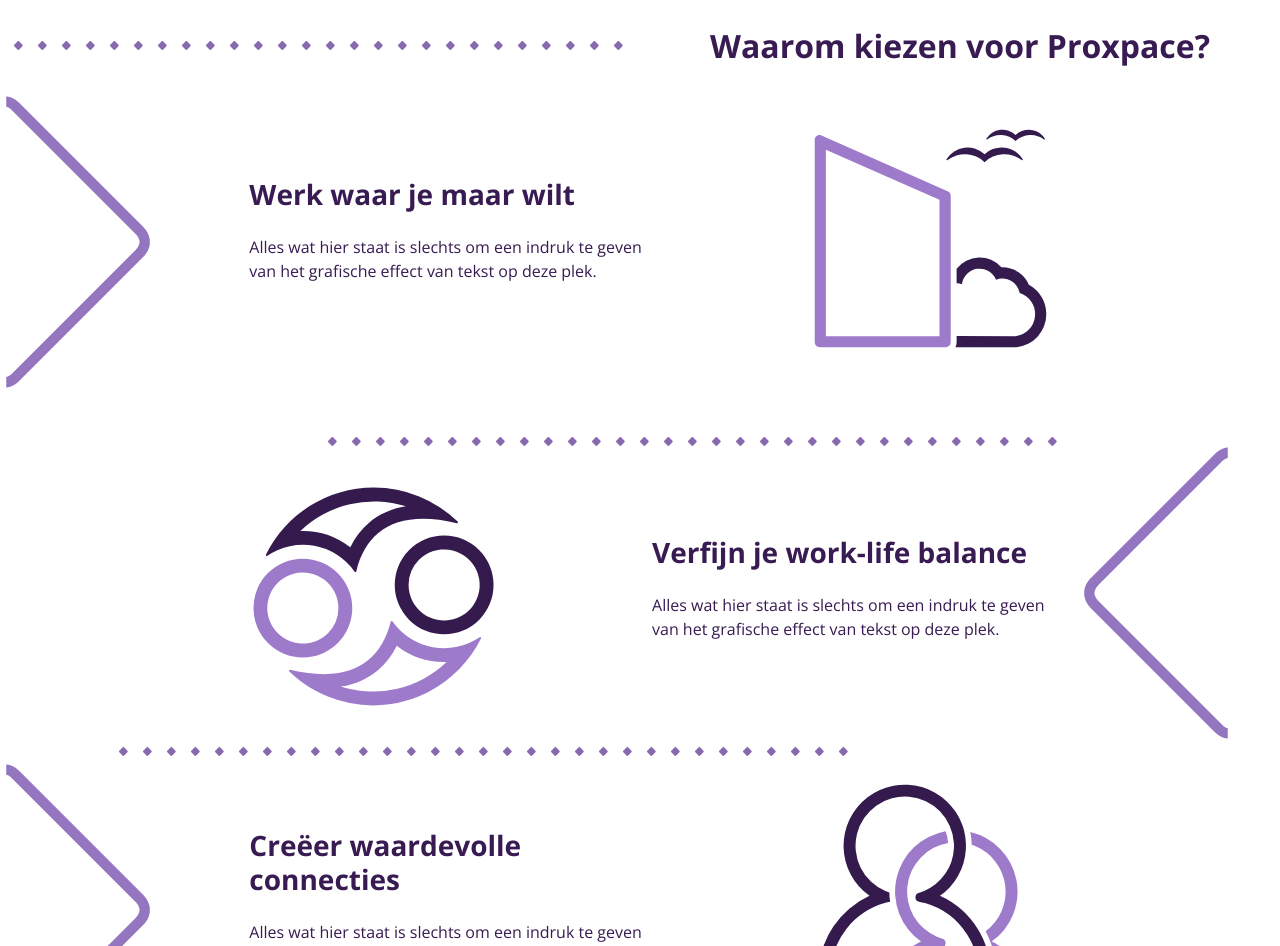
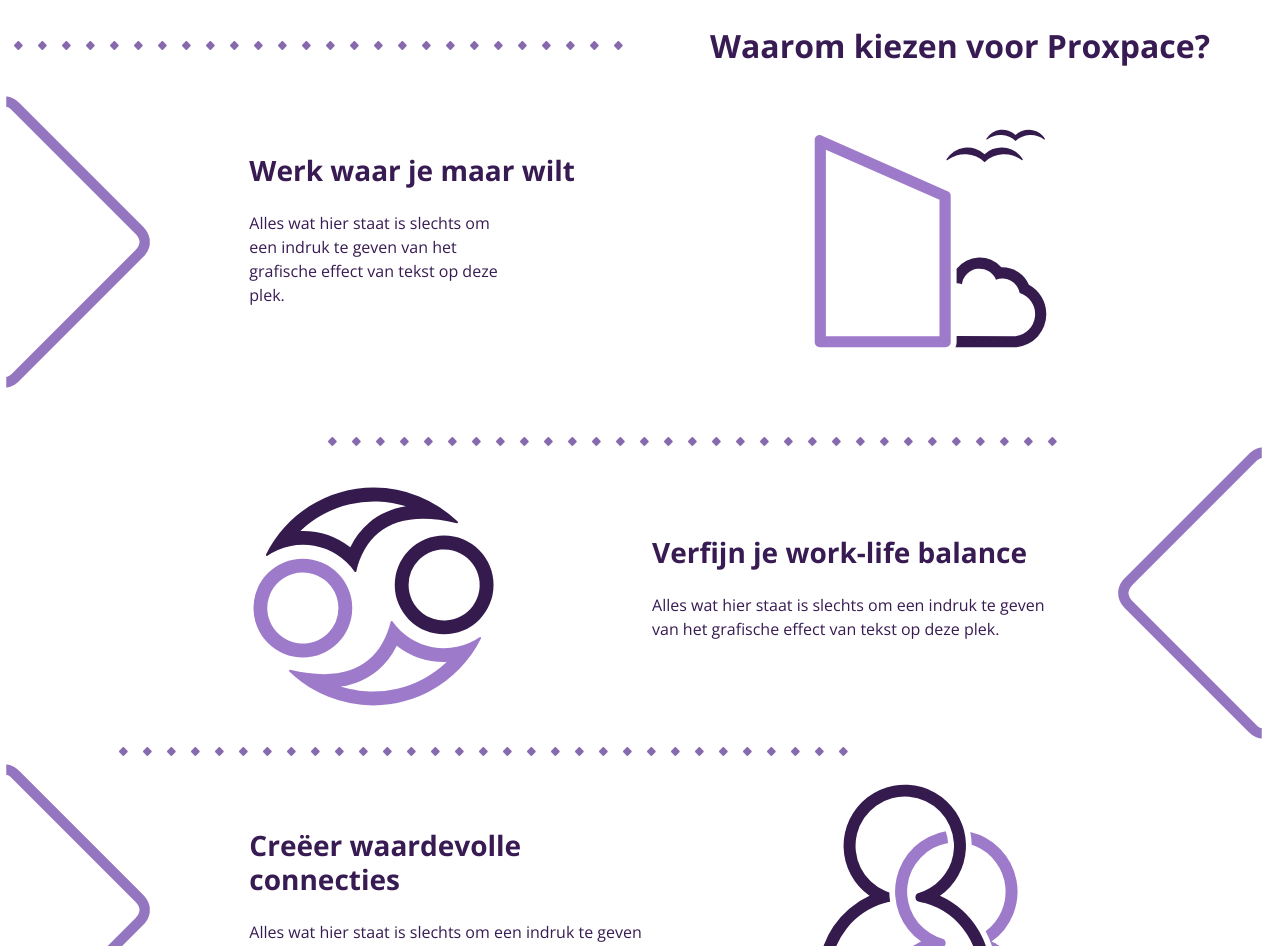
Before and after one commit to Texaco360/Proxpace, a website: page verhuurderspagina.html in a window 1280 px wide. Shown: the part 1597-2543 px from the top of the page. Drawn offline with Linux system fonts and the light colour scheme.

Commit message:
fix icons

```diff
--- a/verhuurderspagina.html
+++ b/verhuurderspagina.html
@@ -247,8 +247,7 @@
 
 
 
-    <!--BEGIN VIKTOR-->
-    <!--EINDE VIKTOR-->
+
 
 <!--BEGIN VIKTOR-->
     <section class="container-fluid">
@@ -257,7 +256,7 @@
              <div class="vierkantlijn my-4 my-lg-0"></div>
             </div>
             <div class="col-md-6">
-                <h2 class="fs-2 text-center text-md-left my-md-4"><strong>Waarom kiezen voor Proxpace?</strong></h2>
+                <h2 class="fs-2 text-center text-md-left fw-bolder my-md-4"><strong>Waarom kiezen voor Proxpace?</strong></h2>
             </div>
         </div>
         <article class="row align-items-center">
@@ -266,7 +265,7 @@
             </div>
             <div class="col-12 col-md-4 ms-md-4">
                 <h3 class="text-center text-md-start mb-4"><strong>Werk waar je maar wilt</strong></h3>
-                <p class="text-center text-md-start">Alles wat hier staat is slechts om een indruk te geven van het grafische effect van tekst op deze plek.</p>
+                <p class="text-center text-md-start col-md-8">Alles wat hier staat is slechts om een indruk te geven van het grafische effect van tekst op deze plek.</p>
             </div>
             <div class="col-12 col-md-5 d-flex justify-content-center">
                 <img src="assets/images/verhuurderspagina/werk_waar_je_wilt.svg" alt="icoon die de toegankelijkheid en bereikbaarheid van de proxpace locaties aantoont" class="w-50">
@@ -277,7 +276,7 @@
             <div class="vierkantlijn"></div>
         </div>
         <article class="row align-items-center flex-md-row-reverse">
-            <div class="col-12 col-md-2 d-flex justify-content-center justify-content-md-start arrowContainer">
+            <div class="col-12 col-md-2 d-flex justify-content-center justify-content-md-end arrowContainer">
                 <img src="assets/images/verhuurderspagina/pijl.png" alt="" class="rightArrow ">
             </div>
             <div class="col-12 col-md-4">
```
